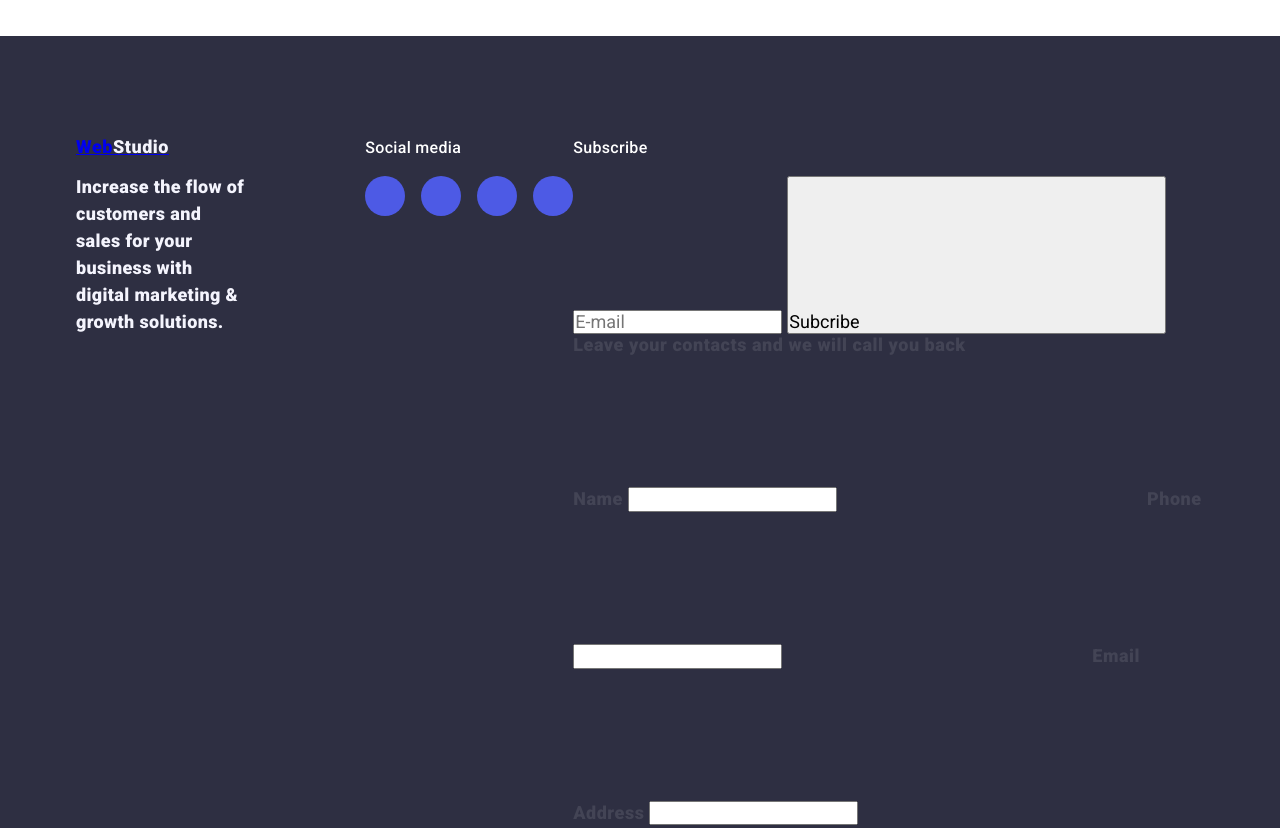
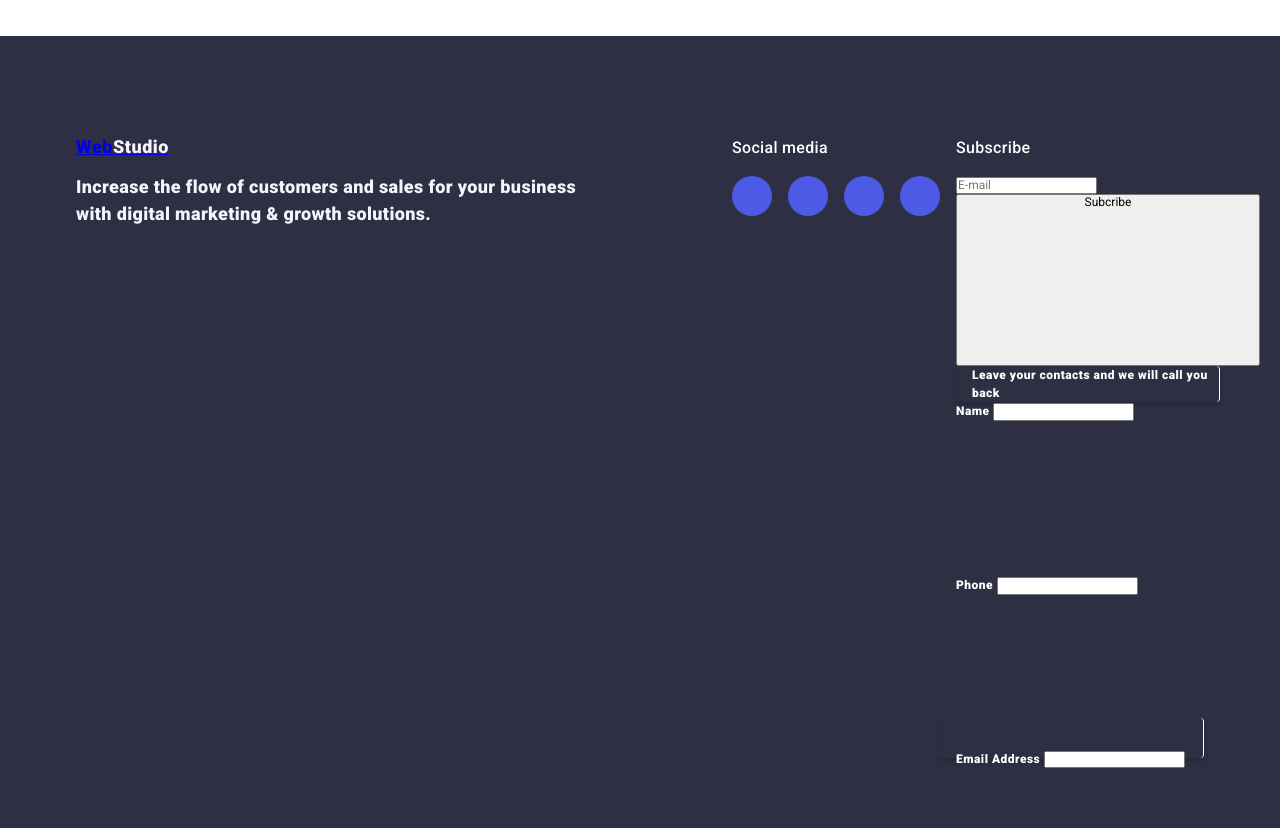
Before and after one commit to JoyAllago/goit-markup-hw-06, a plain HTML site: page index.html in a window 1280 px wide. Shown: the part 2740-3568 px from the top of the page. Drawn offline with nearby package versions, Linux system fonts and the light colour scheme.

Commit message:
Update styles.css

```diff
--- a/css/styles.css
+++ b/css/styles.css
@@ -774,5 +774,19 @@ li{
 
 .form-container.list{
     display: flex;
-    flex-direction: row;
+    flex-direction: column;
 }
+
+.footer-form{
+    width: 264px;
+    height: 40px;
+    border-right: 1px solid #ffffff;
+    background-color: transparent;
+    font-size: 12px;
+    line-height: 1.5;
+    letter-spacing: 0.04em;
+    padding-left: 16px;
+    box-shadow: 0px 4px 4px 0px rgba(0, 0, 0, 0.15);
+    border-radius: 4px;
+    color: #ffffff;
+}
```
